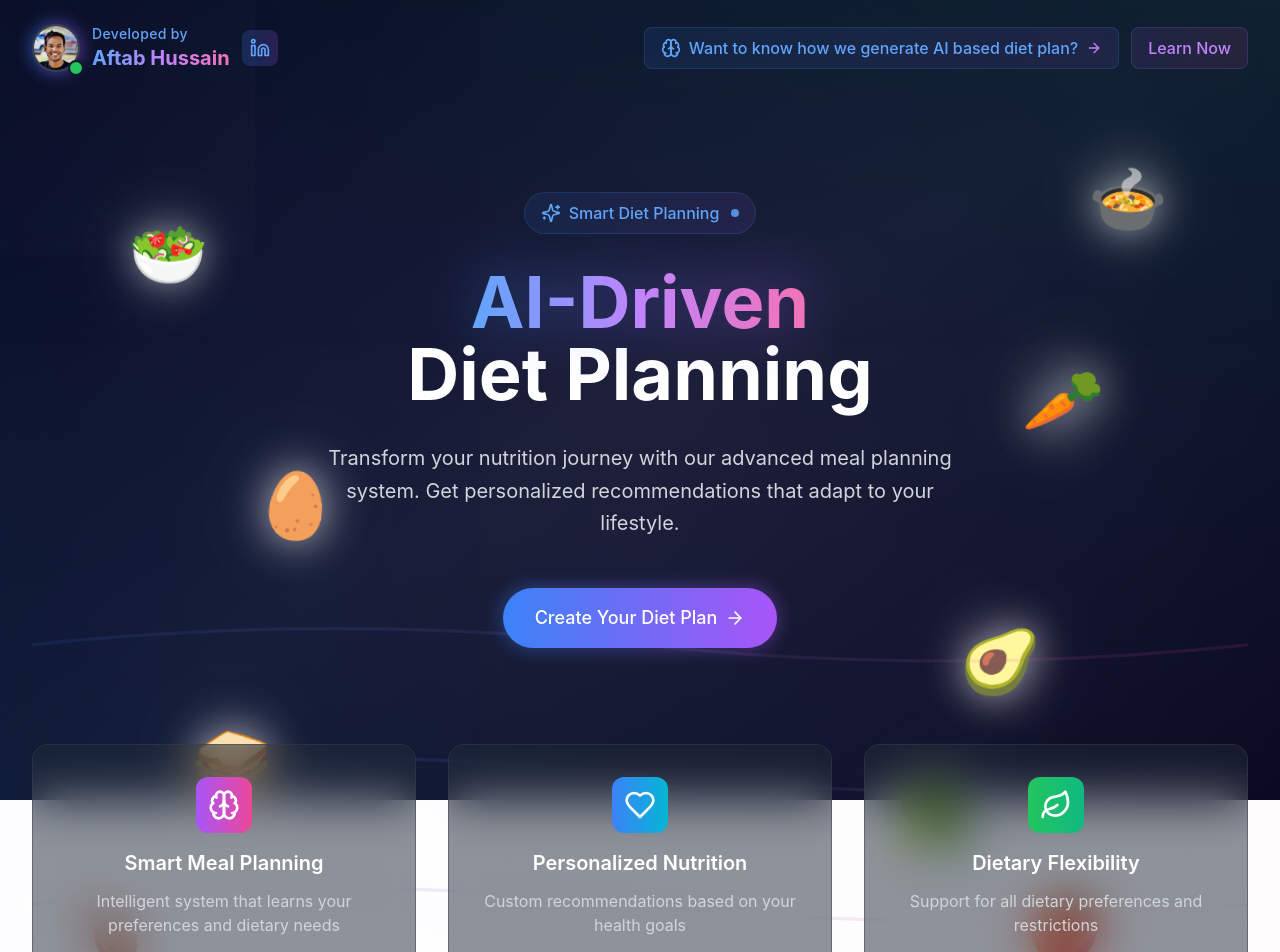
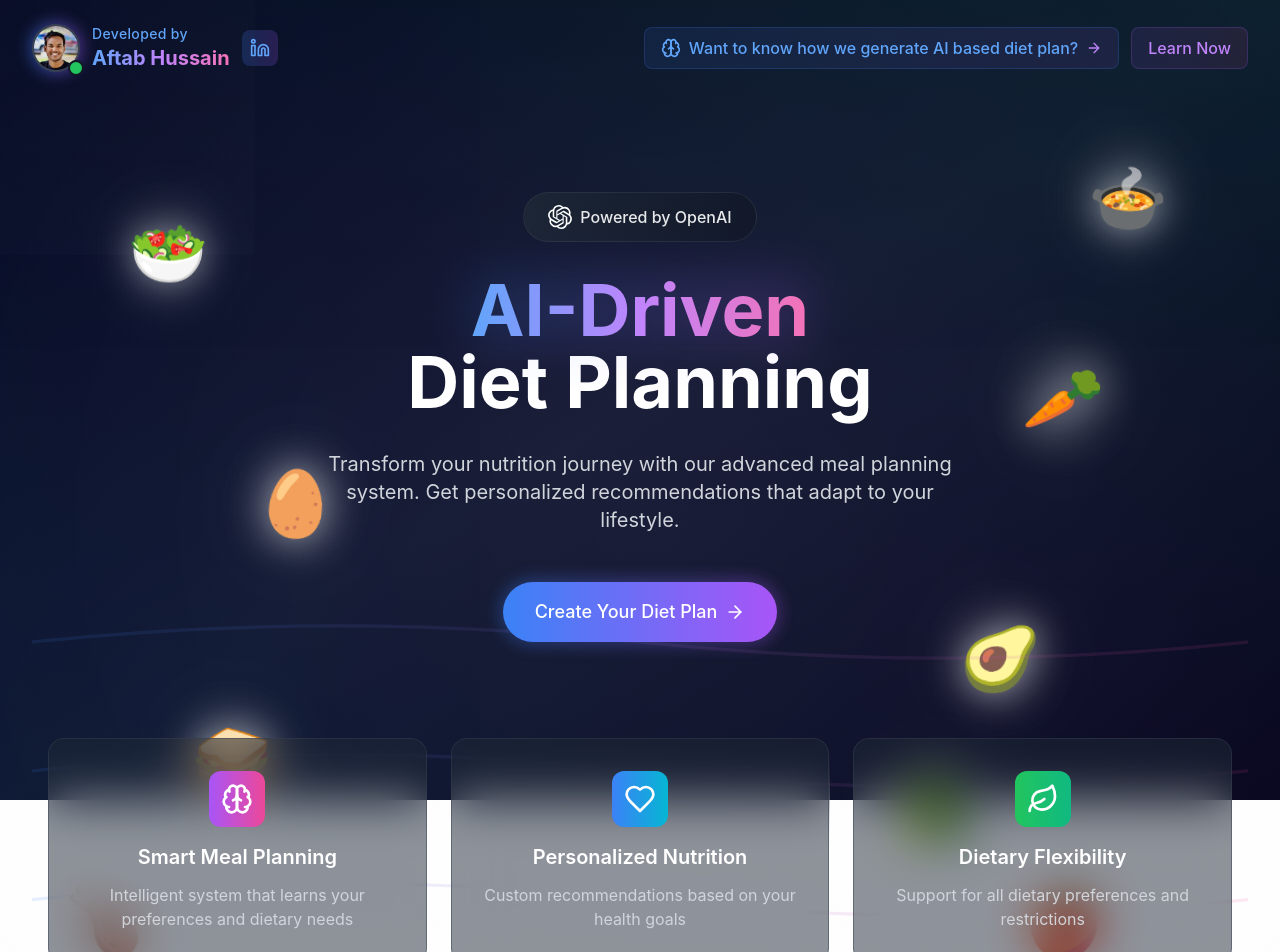
Before and after one commit to Afthab33/diet-plan-app, a React (Vite) app in the folder frontend/: page / in a window 1280 px wide. Shown: the top 952 px of the page. Built offline with nearby package versions, Linux system fonts and the light colour scheme.

Commit message:
Version-8

```diff
--- a/frontend/src/components/LandingPage.jsx
+++ b/frontend/src/components/LandingPage.jsx
@@ -6,6 +6,7 @@ import {
 } from 'lucide-react';
 import profileImage from '/Users/aftab/Projects/diet-app/frontend/src/assets/images/profileImage.jpg';
 import { Link } from 'react-router-dom';
+import openAiLogo from '../assets/openai-logo.svg';
 
 const LandingPage = ({ onGetStarted, onShowNutritionGuide }) => {
   const [mousePosition, setMousePosition] = useState({ x: 0, y: 0 });
@@ -155,10 +156,11 @@ const LandingPage = ({ onGetStarted, onShowNutritionGuide }) => {
         }
       `}</style>
 
-      {/* Header */}
-      <header className="relative z-50">
-  <div className="max-w-7xl mx-auto px-4 sm:px-6 lg:px-8">
-    <div className="flex justify-between items-center py-6">
+  {/* Header */}
+  <header className="relative z-50">
+    <div className="max-w-7xl mx-auto px-4 sm:px-6 lg:px-8">
+      <div className="flex flex-col md:flex-row justify-between items-center py-6 space-y-4 md:space-y-0">
+
       <div className="flex items-center space-x-4">
         <div className="flex items-center space-x-3">
           <div className="relative group">
@@ -208,19 +210,18 @@ const LandingPage = ({ onGetStarted, onShowNutritionGuide }) => {
       {/* Hero Section */}
       <div className="relative pt-24 pb-16 px-4 sm:px-6 lg:px-8">
         <div className="text-center relative z-10 max-w-7xl mx-auto" style={{ zIndex: 1 }}>
-          {/* Smart Badge */}
-          <div className="inline-flex items-center px-4 py-2 rounded-full bg-gradient-to-r from-blue-500/10 to-purple-500/10 backdrop-blur-md border border-blue-500/20 mb-8">
-            <Sparkles className="w-5 h-5 text-blue-400 mr-2" />
-            <span className="text-blue-400 font-medium">Smart Diet Planning</span>
-            <div className="w-2 h-2 rounded-full bg-blue-400 ml-3 animate-pulse" />
-          </div>
+
+        <div className="inline-flex items-center px-6 py-3 rounded-full bg-gradient-to-r from-gray-800/80 to-gray-900/80 backdrop-blur-sm border border-gray-700/50 mb-8">
+          <img src={openAiLogo} alt="OpenAI Logo" className="w-6 h-6" />
+          <span className="text-white/90 text-base font-medium ml-2">Powered by OpenAI</span>
+        </div>
 
           {/* Ribbon Flow positioned behind the title */}
           <div className="absolute inset-0 -z-10 top-32">
             <RibbonFlow />
           </div>
 
-          <h1 className="text-5xl sm:text-7xl font-bold mb-8 leading-tight">
+          <h1 className="text-4xl sm:text-5xl md:text-7xl font-bold mb-8 leading-tight">
             <span className="relative inline-block">
               <span className="relative z-10 bg-gradient-to-r from-blue-400 via-purple-400 to-pink-400 bg-clip-text text-transparent">
                 AI-Driven
@@ -231,7 +232,7 @@ const LandingPage = ({ onGetStarted, onShowNutritionGuide }) => {
             <span className="text-white">Diet Planning</span>
           </h1>
 
-          <p className="max-w-2xl mx-auto text-xl text-gray-300 mb-12 leading-relaxed">
+          <p className="max-w-2xl mx-auto text-lg sm:text-xl text-gray-300 mb-8 sm:mb-12 leading-relaxed px-4">
             Transform your nutrition journey with our advanced meal planning system.
             Get personalized recommendations that adapt to your lifestyle.
           </p>
@@ -251,7 +252,7 @@ const LandingPage = ({ onGetStarted, onShowNutritionGuide }) => {
           </div>
 
           {/* Features */}
-          <div className="grid grid-cols-1 md:grid-cols-3 gap-8 mt-24">
+          <div className="grid grid-cols-1 md:grid-cols-3 gap-6 mt-16 sm:mt-24 px-4">
             {features.map((feature, index) => (
               <div
                 key={feature.title}
@@ -298,6 +299,16 @@ const LandingPage = ({ onGetStarted, onShowNutritionGuide }) => {
   .animate-pulse-slow {
     animation: pulse-slow 4s ease-in-out infinite;
   }
+
+  @media (max-width: 640px) {
+    .animate-pulse-slow {
+      animation: none;
+    }
+
+    .food-emoji {
+      font-size: 3rem;
+    }
+  }
 `}</style>
     </div>
   );
```
Also changed, not shown: frontend/src/assets/openai-logo.svg (added).
